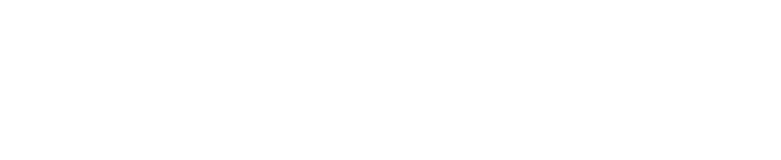
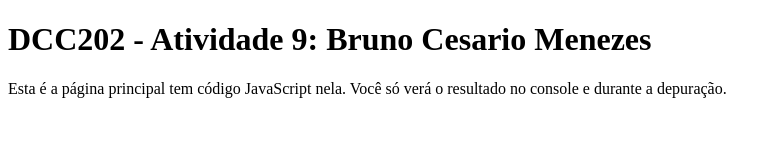
Before and after one commit to ufjf-dcc202/ufjf-dcc202-2023-3-b-atv9-BrunoCesarioMenezes, a website: page index.html in a window 1280 px wide. Shown: the whole page, without its empty margins (0-781 px from the left). Drawn offline with Linux system fonts and the light colour scheme.

Commit message:
adiciona h1 e parágrafo

```diff
--- a/index.html
+++ b/index.html
@@ -6,6 +6,12 @@
     <title>DCC202 - Atividade 9: Bruno Cesario Menezes</title>
 </head>
 <body>
+    <main>
+        <h1>DCC202 - Atividade 9: Bruno Cesario Menezes</h1>
+        <p>Esta é a página principal tem código JavaScript nela. Você só verá o resultado no console e durante a depuração.</p>
+        <script>
 
+        </script>
+    </main>
 </body>
 </html>
```
